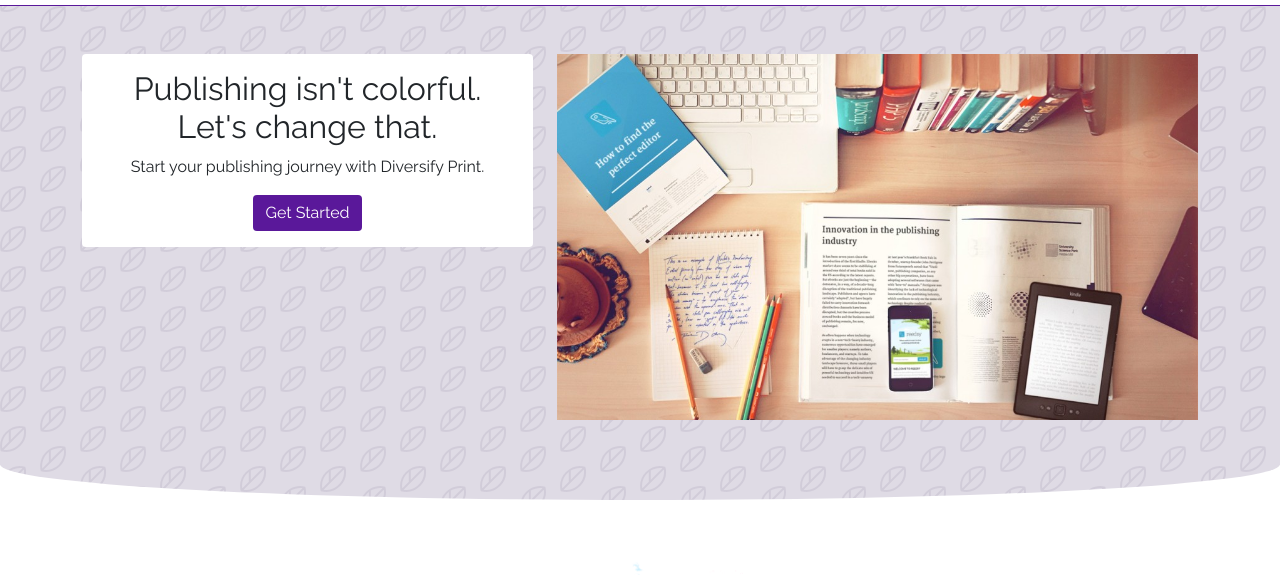
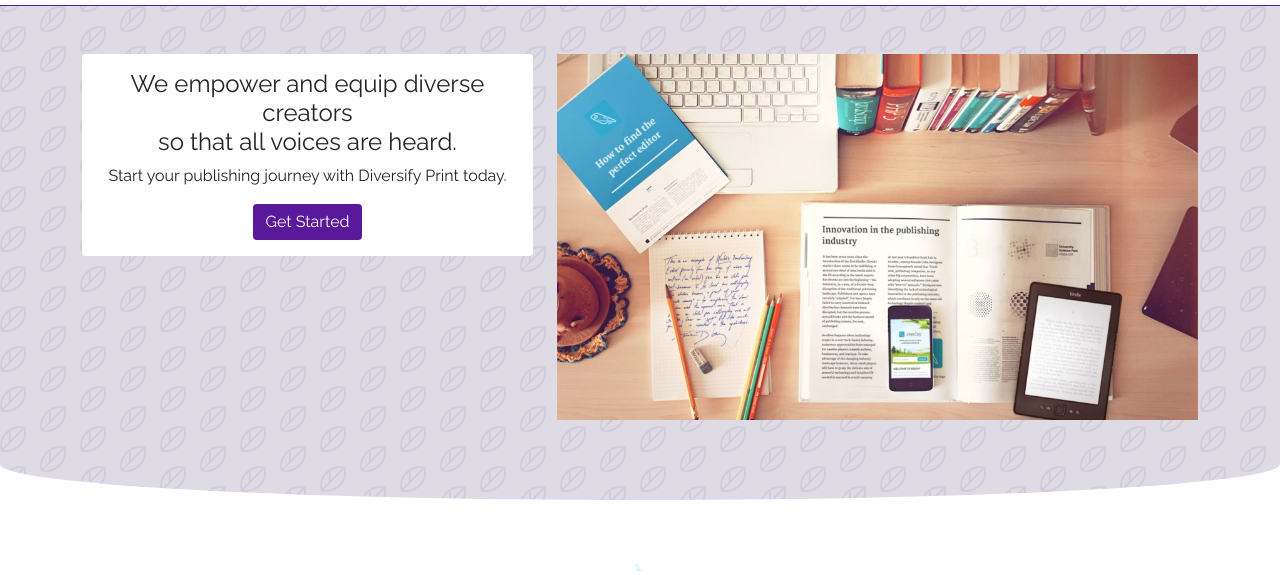
Before and after one commit to MattLong34/diversify-print, a plain HTML site: page index.html in a window 1280 px wide. Shown: the part 149-724 px from the top of the page. Drawn offline with nearby package versions, Linux system fonts and the light colour scheme.

Commit message:
change card-1 title

```diff
--- a/app.css
+++ b/app.css
@@ -55,7 +55,7 @@ body {
 }
 
 #hero-card-1 .card-title {
-	font-size: 2rem;
+    font-size: 1.5rem;
 }
 
 .btn-primary,
--- a/index.html
+++ b/index.html
@@ -39,8 +39,8 @@
                 <div class="col-md-5">
                     <div class="card" id="hero-card-1">
                         <div class="card-body">
-                            <h5 class="card-title">Publishing isn't colorful.<br>Let's change that.</h5>
-                            <p class="card-text">Start your publishing journey with Diversify Print.</p>
+                            <h5 class="card-title">We empower and equip diverse creators<br>so that all voices are heard.</h5>
+                            <p class="card-text">Start your publishing journey with Diversify Print today.</p>
                             <a href="#" class="btn btn-primary" id="button">Get Started</a>
                         </div>
                     </div>
```
